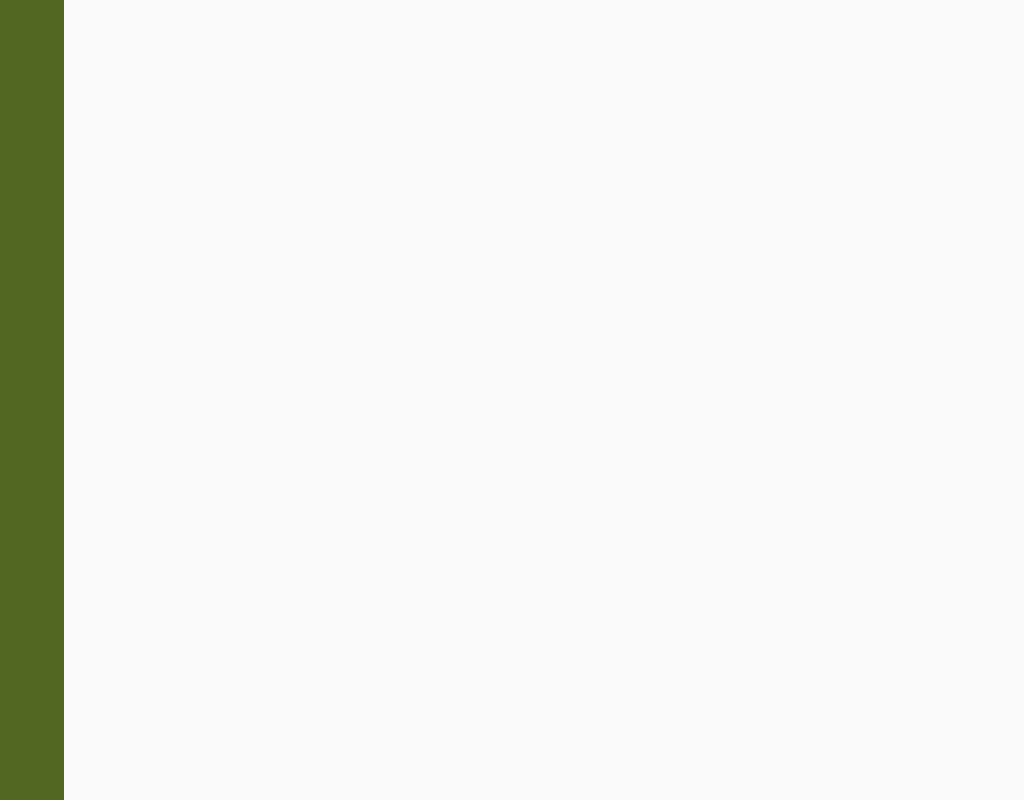
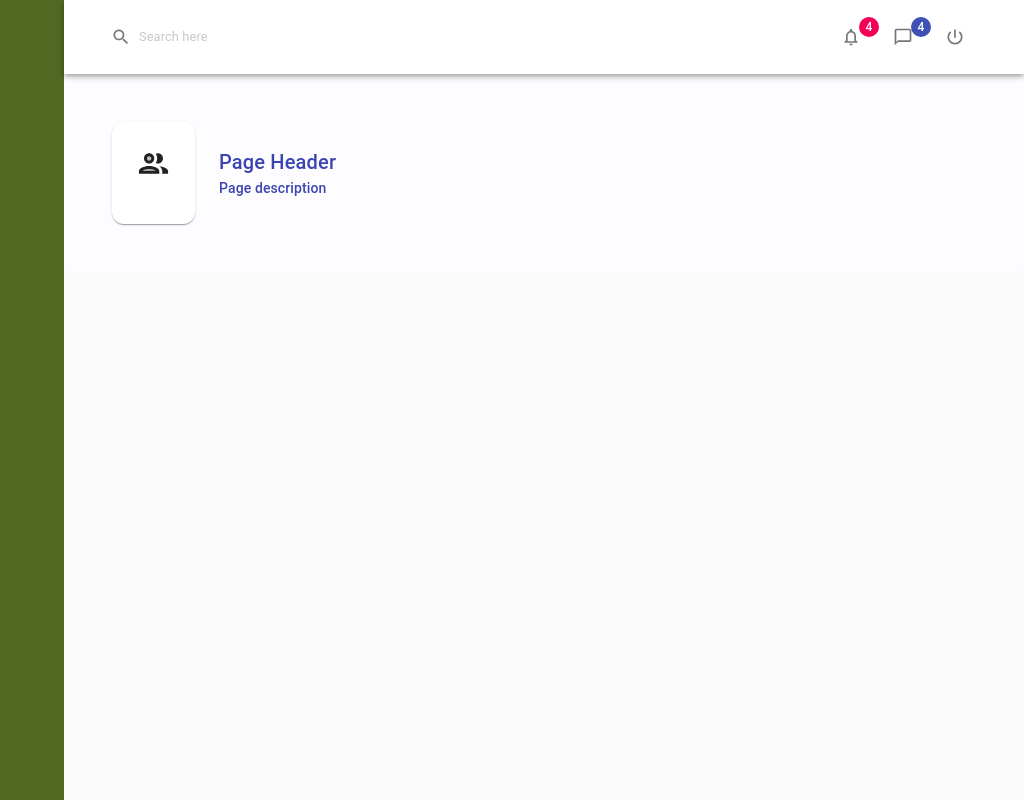
Before and after one commit to Muhammad-Faheem-khan/Employee-Data-Management-System, a React (Create React App) app: page / in a window 1280 px wide. Shown: the whole page, without its empty margins (256-1280 px from the left). Built offline with nearby package versions, Linux system fonts and the light colour scheme.

Commit message:
worked on Header and page head

```diff
--- a/src/App.js
+++ b/src/App.js
@@ -1,14 +1,30 @@
 import { CssBaseline } from '@material-ui/core'
+import { PeopleOutlineTwoTone } from '@material-ui/icons'
 import React from 'react'
 import Header from './Header'
+import PageHeader from './PageHeader'
 import SideBar from './SideBar'
+import useStyles from './Styles'
+
+
 
 const App = () => {
+  const classes = useStyles()
   return (
         <>
             <CssBaseline />
             <SideBar />
+            <div className={classes.header}>
             <Header />
+            <PageHeader  pagetitle= 'Page Header'
+              pagedescription='Page description'
+              pageicon={<PeopleOutlineTwoTone fontSize='large'/>}
+            />
+            </div>
+
+
+
+
         </>
   )
 }
--- a/src/Header.js
+++ b/src/Header.js
@@ -1,10 +1,43 @@
+import { AppBar, Grid, IconButton, InputBase,  Badge, Toolbar } from '@material-ui/core'
+import { ChatBubbleOutline, NotificationsNone, PowerSettingsNew, Search } from '@material-ui/icons'
 import React from 'react'
+import useStyles from './Styles'
 
 const Header = () => {
+    const classes = useStyles()
   return (
-    <div>
+            <AppBar position='static' className={classes.appbar}>
+                <Toolbar>
+                    <Grid container alignItems='center'>
+                         <Grid item >
+                            <InputBase className={classes.searchbar} placeholder='Search here'
+                              startAdornment={ <Search fontSize='small' /> }
+                            />
+                         </Grid>
+                         <Grid item sm></Grid>
+                         <Grid item >
+                         <IconButton>
+                         <Badge badgeContent={4} color='secondary'>
+                          <NotificationsNone  fontSize='small'/>
+                         </Badge>
+                         </IconButton>
 
-    </div>
+                         <IconButton>
+                         <Badge badgeContent={4} color='primary'>
+                          <ChatBubbleOutline fontSize='small'/>
+                         </Badge>
+                         </IconButton>
+
+                         <IconButton>
+                          <PowerSettingsNew fontSize='small' />
+                         </IconButton>
+                        </Grid>
+                     </Grid>
+                </Toolbar>
+            </AppBar>
+
+
+
   )
 }
 
--- /dev/null
+++ b/src/PageHeader.js
@@ -0,0 +1,28 @@
+import { Card, Paper, Typography } from '@material-ui/core'
+import React from 'react'
+import useStyles from './Styles'
+
+
+const PageHeader = ({pagetitle, pagedescription, pageicon}) => {
+    const classes = useStyles()
+
+  return (
+    <Paper round='true' elevation={0} className={classes.pageheader}>
+        <div className={classes.pagehead}>
+            <Card className={classes.pageicon}>
+            {pageicon}
+            </Card>
+            <div className={classes.pagetitle}>
+                <Typography variant='h6' component='div'>
+                {pagetitle}
+                </Typography>
+                <Typography variant='subtitle2' component='div'>
+                {pagedescription}
+                </Typography>
+            </div>
+        </div>
+    </Paper>
+  )
+}
+
+export default PageHeader
--- a/src/Styles.js
+++ b/src/Styles.js
@@ -12,9 +12,44 @@ const useStyles = makeStyles({
         backgroundColor: '#526722'
     },
     header:{
-        paddingLeft: '30%',
+        paddingLeft:'25%',
         width: '100%'
+    },
+    appbar: {
+        backgroundColor : '#fff',
+        transform: 'translateZ(0)',
+        padding: '5px 15px',
+        '& .MuiSvgIcon-root': {
+                marginRight: '8px'
+        }
+    },
+    searchbar: {
+        padding: '0px 8px',
+        opacity: '0.6',
+        fontSize: '0.8rem',
+        '&:hover': {
+        backgroundColor: '#f2f2f2'
+        }
+
+    },
+    pageheader: {
+        backgroundColor: '#fdfdff',
+    },
+    pageicon: {
+        display: 'inline-block',
+        padding: '1.5rem',
+        borderRadius: '12px'
+    },
+    pagehead: {
+        display: 'flex',
+        padding: '3rem',
+        marginBottom: '1.5rem',
+        color: '#3c44b1'
+    },
+    pagetitle: {
+        padding: '1.5rem'
     }
+
 })
 
 export default useStyles
```
